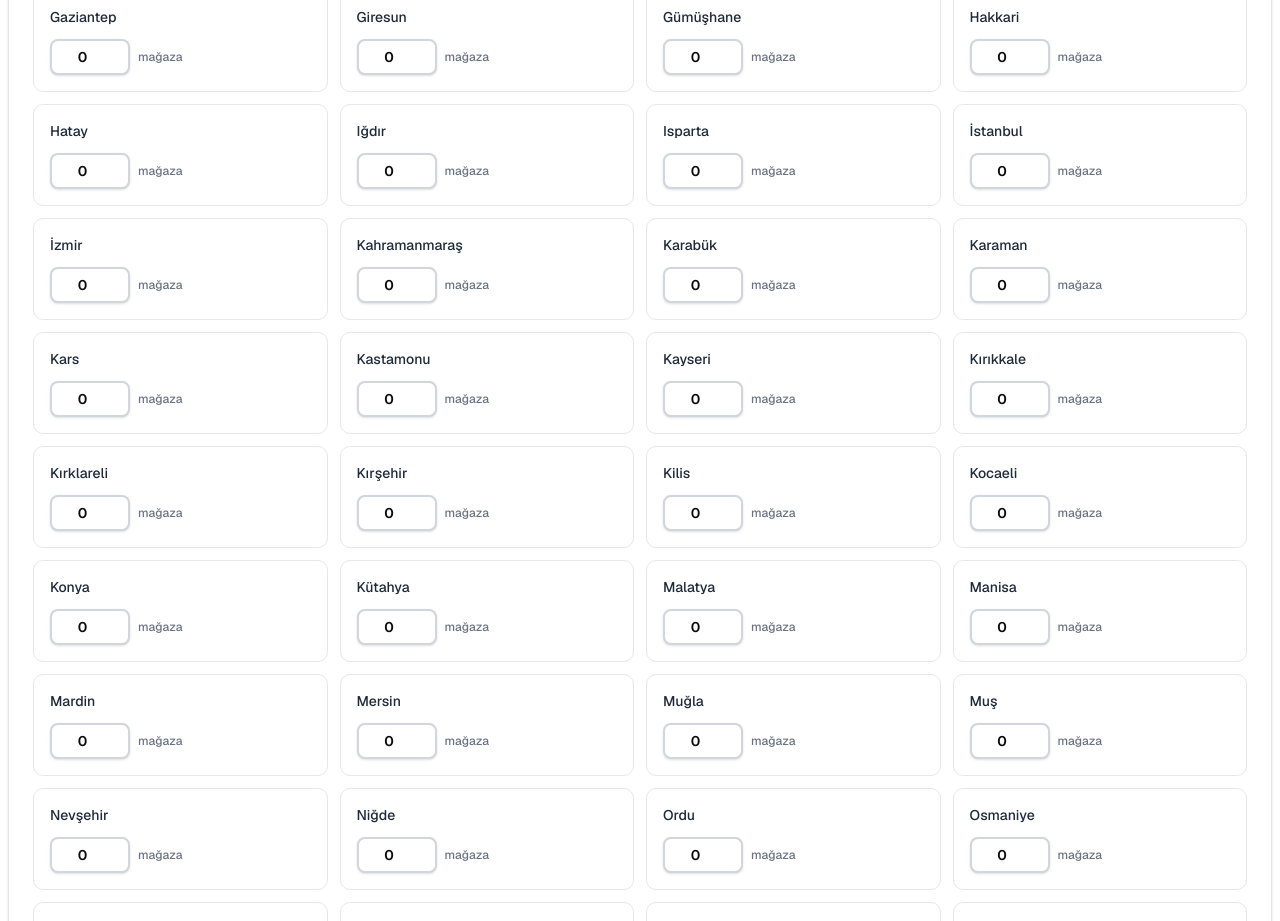
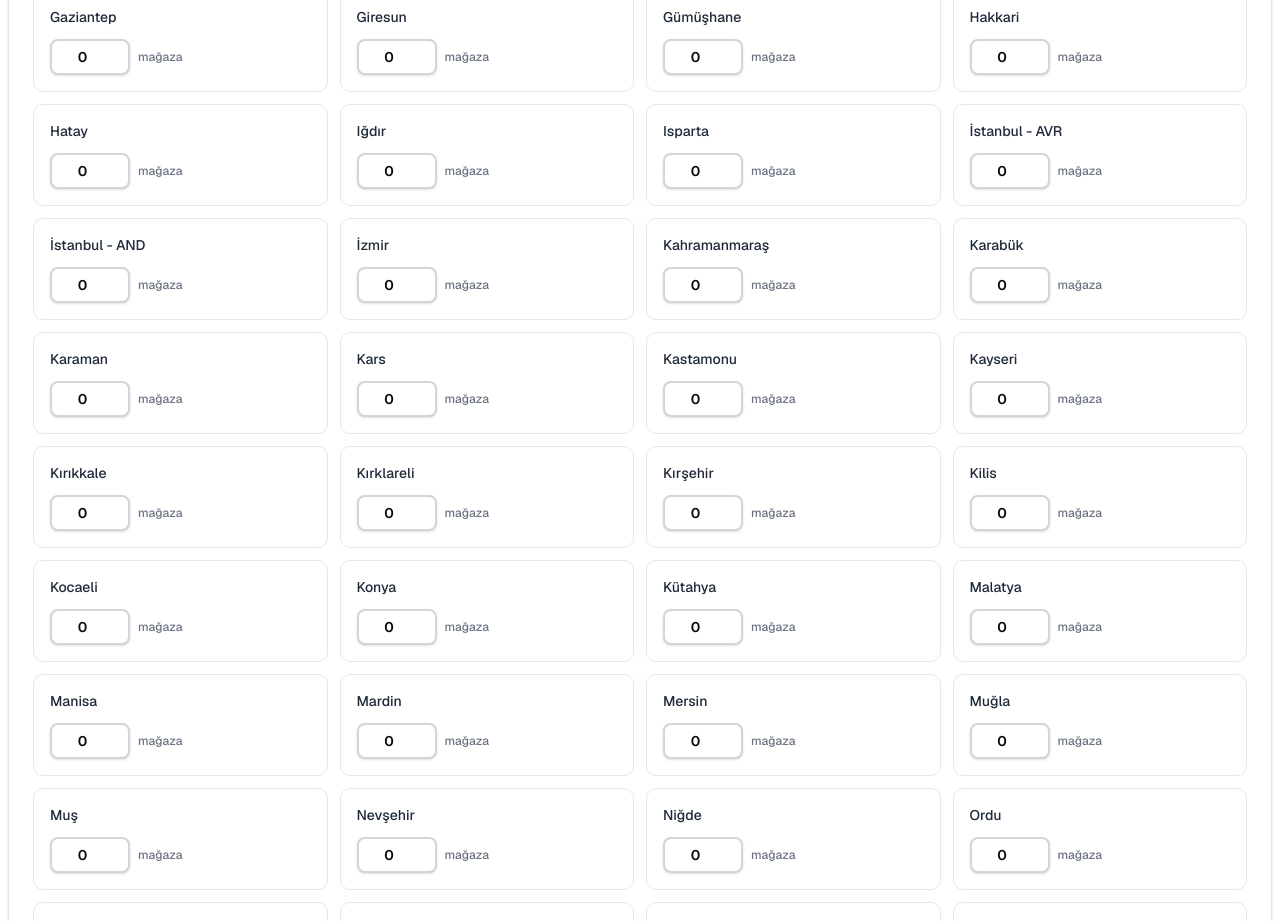
Before and after one commit to melihkochan/turkiyemagazadepokontrolmap, a Next.js app: page / in a window 1280 px wide. Shown: the part 3040-3961 px from the top of the page. Built offline with nearby package versions, Linux system fonts and the light colour scheme; no server answers; the database is empty.

Commit message:
Refactor TurkeyMap component to enhance city color management; implement special color handling for Istanbul variants, ensuring accurate color display for both standard and special city identifiers. Update city list to include Istanbul variants in alphabetical order for improved clarity.

```diff
--- a/components/turkey-map.tsx
+++ b/components/turkey-map.tsx
@@ -748,11 +748,15 @@ export default function TurkeyMap({
                   >
                     <option value="">Şehir seçin...</option>
                     {[
-                      // Tüm Türkiye şehirleri
-                      "Adana", "Adıyaman", "Afyonkarahisar", "Ağrı", "Aksaray", "Amasya", "Ankara", "Antalya", "Ardahan", "Artvin", "Aydın", "Balıkesir", "Bartın", "Batman", "Bayburt", "Bilecik", "Bingöl", "Bitlis", "Bolu", "Burdur", "Bursa", "Çanakkale", "Çankırı", "Çorum", "Denizli", "Diyarbakır", "Düzce", "Edirne", "Elazığ", "Erzincan", "Erzurum", "Eskişehir", "Gaziantep", "Giresun", "Gümüşhane", "Hakkari", "Hatay", "Iğdır", "Isparta", "İstanbul", "İzmir", "Kahramanmaraş", "Karabük", "Karaman", "Kars", "Kastamonu", "Kayseri", "Kırıkkale", "Kırklareli", "Kırşehir", "Kilis", "Kocaeli", "Konya", "Kütahya", "Malatya", "Manisa", "Mardin", "Mersin", "Muğla", "Muş", "Nevşehir", "Niğde", "Ordu", "Osmaniye", "Rize", "Sakarya", "Samsun", "Şanlıurfa", "Siirt", "Sinop", "Sivas", "Şırnak", "Tekirdağ", "Tokat", "Trabzon", "Tunceli", "Uşak", "Van", "Yalova", "Yozgat", "Zonguldak"
+                      // Tüm Türkiye şehirleri (alfabetik sırada)
+                      "Adana", "Adıyaman", "Afyonkarahisar", "Ağrı", "Aksaray", "Amasya", "Ankara", "Antalya", "Ardahan", "Artvin", "Aydın", "Balıkesir", "Bartın", "Batman", "Bayburt", "Bilecik", "Bingöl", "Bitlis", "Bolu", "Burdur", "Bursa", "Çanakkale", "Çankırı", "Çorum", "Denizli", "Diyarbakır", "Düzce", "Edirne", "Elazığ", "Erzincan", "Erzurum", "Eskişehir", "Gaziantep", "Giresun", "Gümüşhane", "Hakkari", "Hatay", "Iğdır", "Isparta", "İstanbul - AVR", "İstanbul - AND", "İzmir", "Kahramanmaraş", "Karabük", "Karaman", "Kars", "Kastamonu", "Kayseri", "Kırıkkale", "Kırklareli", "Kırşehir", "Kilis", "Kocaeli", "Konya", "Kütahya", "Malatya", "Manisa", "Mardin", "Mersin", "Muğla", "Muş", "Nevşehir", "Niğde", "Ordu", "Osmaniye", "Rize", "Sakarya", "Samsun", "Şanlıurfa", "Siirt", "Sinop", "Sivas", "Şırnak", "Tekirdağ", "Tokat", "Trabzon", "Tunceli", "Uşak", "Van", "Yalova", "Yozgat", "Zonguldak"
                     ].map((cityName) => {
                       const defaultColor = (() => {
-                        // Veritabanından gelen default renkleri kullan
+                        // Özel İstanbul kodları için özel renk hesaplama
+                        if (cityName === "İstanbul - AVR" || cityName === "İstanbul - AND") {
+                          return defaultColors[cityName] || cityColors[cityName] || referenceColors['istanbul'] || '#d1d5db'
+                        }
+                        // Normal şehirler için
                         return defaultColors[cityName.toLowerCase()] || cityColors[cityName.toLowerCase()] || referenceColors[cityName.toLowerCase()] || '#d1d5db'
                       })()
 
@@ -773,13 +777,27 @@ export default function TurkeyMap({
                       <div
                         className="w-12 h-12 rounded-xl border-2 border-gray-300 shadow-lg"
                         style={{
-                          backgroundColor: cityColors[selectedCityForColor] || defaultColors[selectedCityForColor.toLowerCase()] || referenceColors[selectedCityForColor.toLowerCase()] || '#d1d5db'
+                          backgroundColor: (() => {
+                            // Özel İstanbul kodları için özel renk hesaplama
+                            if (selectedCityForColor === "İstanbul - AVR" || selectedCityForColor === "İstanbul - AND") {
+                              return cityColors[selectedCityForColor] || defaultColors[selectedCityForColor] || referenceColors['istanbul'] || '#d1d5db'
+                            }
+                            // Normal şehirler için
+                            return cityColors[selectedCityForColor] || defaultColors[selectedCityForColor.toLowerCase()] || referenceColors[selectedCityForColor.toLowerCase()] || '#d1d5db'
+                          })()
                         }}
                       />
                       <div className="flex-1">
                         <div className="text-sm font-bold text-gray-800 mb-1">{selectedCityForColor}</div>
                         <code className="text-xs font-mono text-gray-600 bg-white px-2 py-1 rounded border">
-                          {cityColors[selectedCityForColor] || defaultColors[selectedCityForColor.toLowerCase()] || referenceColors[selectedCityForColor.toLowerCase()] || 'Veritabanında kayıtlı değil'}
+                          {(() => {
+                            // Özel İstanbul kodları için özel renk hesaplama
+                            if (selectedCityForColor === "İstanbul - AVR" || selectedCityForColor === "İstanbul - AND") {
+                              return cityColors[selectedCityForColor] || defaultColors[selectedCityForColor] || referenceColors['istanbul'] || 'Veritabanında kayıtlı değil'
+                            }
+                            // Normal şehirler için
+                            return cityColors[selectedCityForColor] || defaultColors[selectedCityForColor.toLowerCase()] || referenceColors[selectedCityForColor.toLowerCase()] || 'Veritabanında kayıtlı değil'
+                          })()}
                         </code>
                       </div>
                     </div>
@@ -1035,10 +1053,17 @@ export default function TurkeyMap({
 
                          <div className="grid gap-3 sm:grid-cols-2 md:grid-cols-3 lg:grid-cols-4">
                {[
-                 // Tüm Türkiye şehirleri
-                 "Adana", "Adıyaman", "Afyonkarahisar", "Ağrı", "Aksaray", "Amasya", "Ankara", "Antalya", "Ardahan", "Artvin", "Aydın", "Balıkesir", "Bartın", "Batman", "Bayburt", "Bilecik", "Bingöl", "Bitlis", "Bolu", "Burdur", "Bursa", "Çanakkale", "Çankırı", "Çorum", "Denizli", "Diyarbakır", "Düzce", "Edirne", "Elazığ", "Erzincan", "Erzurum", "Eskişehir", "Gaziantep", "Giresun", "Gümüşhane", "Hakkari", "Hatay", "Iğdır", "Isparta", "İstanbul", "İzmir", "Kahramanmaraş", "Karabük", "Karaman", "Kars", "Kastamonu", "Kayseri", "Kırıkkale", "Kırklareli", "Kırşehir", "Kilis", "Kocaeli", "Konya", "Kütahya", "Malatya", "Manisa", "Mardin", "Mersin", "Muğla", "Muş", "Nevşehir", "Niğde", "Ordu", "Osmaniye", "Rize", "Sakarya", "Samsun", "Şanlıurfa", "Siirt", "Sinop", "Sivas", "Şırnak", "Tekirdağ", "Tokat", "Trabzon", "Tunceli", "Uşak", "Van", "Yalova", "Yozgat", "Zonguldak"
+                 // Tüm Türkiye şehirleri (alfabetik sırada)
+                 "Adana", "Adıyaman", "Afyonkarahisar", "Ağrı", "Aksaray", "Amasya", "Ankara", "Antalya", "Ardahan", "Artvin", "Aydın", "Balıkesir", "Bartın", "Batman", "Bayburt", "Bilecik", "Bingöl", "Bitlis", "Bolu", "Burdur", "Bursa", "Çanakkale", "Çankırı", "Çorum", "Denizli", "Diyarbakır", "Düzce", "Edirne", "Elazığ", "Erzincan", "Erzurum", "Eskişehir", "Gaziantep", "Giresun", "Gümüşhane", "Hakkari", "Hatay", "Iğdır", "Isparta", "İstanbul - AVR", "İstanbul - AND", "İzmir", "Kahramanmaraş", "Karabük", "Karaman", "Kars", "Kastamonu", "Kayseri", "Kırıkkale", "Kırklareli", "Kırşehir", "Kilis", "Kocaeli", "Konya", "Kütahya", "Malatya", "Manisa", "Mardin", "Mersin", "Muğla", "Muş", "Nevşehir", "Niğde", "Ordu", "Osmaniye", "Rize", "Sakarya", "Samsun", "Şanlıurfa", "Siirt", "Sinop", "Sivas", "Şırnak", "Tekirdağ", "Tokat", "Trabzon", "Tunceli", "Uşak", "Van", "Yalova", "Yozgat", "Zonguldak"
                ].map((cityName) => {
-                 const displayColor = cityColors[cityName.toLowerCase()] || defaultColors[cityName.toLowerCase()] || referenceColors[cityName.toLowerCase()] || '#d1d5db'
+                                    const displayColor = (() => {
+                     // Özel İstanbul kodları için özel renk hesaplama
+                     if (cityName === "İstanbul - AVR" || cityName === "İstanbul - AND") {
+                       return cityColors[cityName] || defaultColors[cityName] || referenceColors['istanbul'] || '#d1d5db'
+                     }
+                     // Normal şehirler için
+                     return cityColors[cityName.toLowerCase()] || defaultColors[cityName.toLowerCase()] || referenceColors[cityName.toLowerCase()] || '#d1d5db'
+                   })()
 
                  return (
                    <div key={cityName} className="bg-white rounded-lg p-4 border border-gray-200 hover:border-blue-300 transition-all duration-200 hover:shadow-md group">
```
